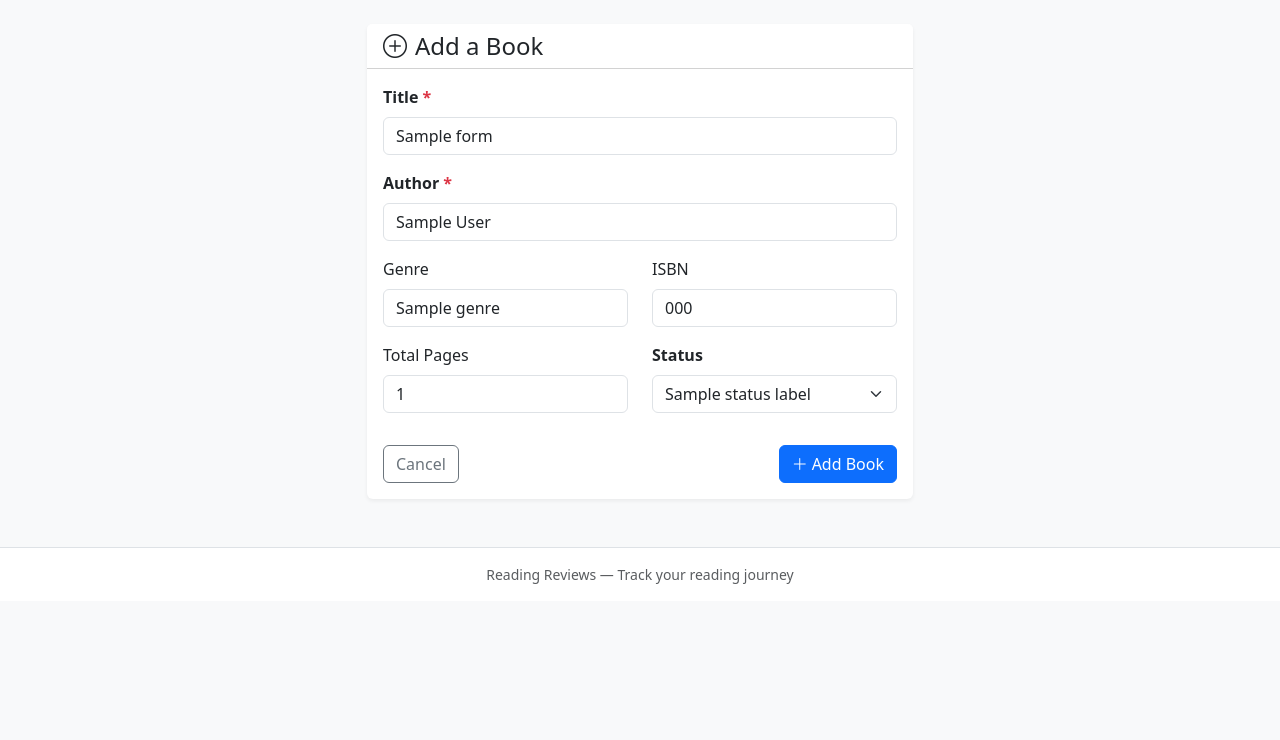
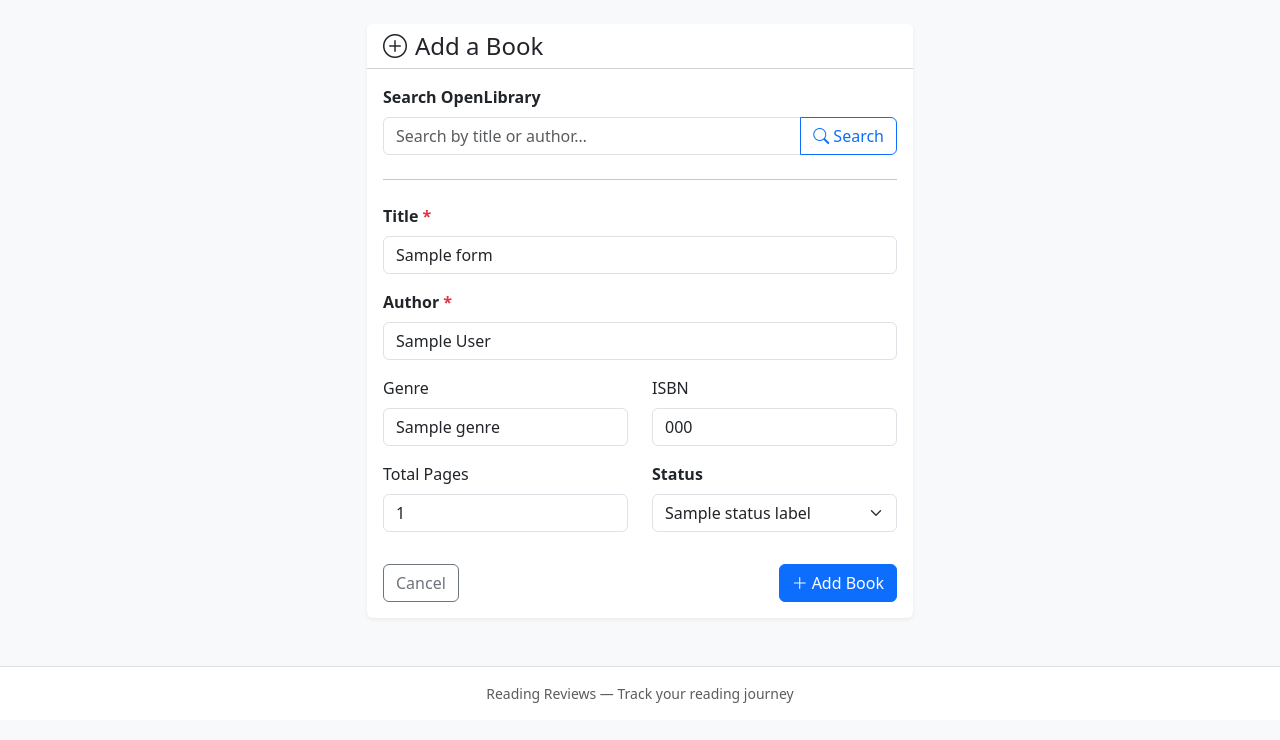
Before and after one commit to csarakinis/reading_reviews, a Python web app: template frontend/app/templates/add_book.html in a window 1280 px wide. Shown: the part 60-800 px from the top of the page. Run offline with Jinja, Linux system fonts and the light colour scheme; the template is opened without the code that fills it: most values are stand-ins (such as "Sample title", 1, 10 or a date in 2020).

Commit message:
frontend for OL search

```diff
--- a/backend/app/schemas/book.py
+++ b/backend/app/schemas/book.py
@@ -119,4 +119,5 @@ class OLSearchResult(BaseModel):
     author: str
     isbn: str | None = None
     total_pages: int | None = None
+    genre: str | None = None
     cover_url: str | None = None
--- a/backend/pyproject.toml
+++ b/backend/pyproject.toml
@@ -19,6 +19,7 @@ polars = "1.17.1"
 python-multipart = "0.0.22"
 itsdangerous = "2.2.0"
 starlette = "0.49.1"
+httpx = "0.28.1"
 
 [tool.poetry.group.dev.dependencies]
 pytest = "8.3.4"
--- a/frontend/app/api_client.py
+++ b/frontend/app/api_client.py
@@ -82,6 +82,12 @@ class APIClient:
             resp.raise_for_status()
             return resp.json()
 
+    def search_open_library(self, query: str) -> list[dict[str, Any]]:
+        with self._get_client() as client:
+            resp = client.get("/api/v1/books/search-ol", params={"q": query})
+            resp.raise_for_status()
+            return resp.json()
+
     def get_me(self) -> dict[str, Any]:
         """Return the profile for the currently logged-in user."""
         with self._get_client() as client:
--- a/frontend/app/static/js/app.js
+++ b/frontend/app/static/js/app.js
@@ -6,6 +6,10 @@
  */
 
 document.addEventListener('DOMContentLoaded', function () {
+    // ----------------------------------------------------------------
+    // Delete confirmation: any form with data-confirm="..." will prompt
+    // the user before submitting.
+    // ----------------------------------------------------------------
     document.addEventListener('submit', function (event) {
         var form = event.target;
         if (!form.matches('form[data-confirm]')) {
@@ -16,4 +20,103 @@ document.addEventListener('DOMContentLoaded', function () {
             event.preventDefault();
         }
     });
+
+    // ----------------------------------------------------------------
+    // OpenLibrary search on the Add Book page.
+    // Fetches /books/search-ol?q=... and renders result cards.
+    // Clicking "Use this book" pre-fills the form fields below.
+    // ----------------------------------------------------------------
+    var searchBtn = document.getElementById('ol-search-btn');
+    if (!searchBtn) return;  // only runs on the Add Book page
+
+    var searchInput  = document.getElementById('ol-search-query');
+    var resultsBox   = document.getElementById('ol-results');
+
+    function renderResults(results) {
+        resultsBox.innerHTML = '';
+
+        if (results.length === 0) {
+            resultsBox.innerHTML = '<p class="text-muted mb-0">No results found.</p>';
+            resultsBox.style.display = 'block';
+            return;
+        }
+
+        var cards = results.map(function (book, i) {
+            var coverHtml = book.cover_url
+                ? '<img src="' + book.cover_url + '" alt="Cover" class="rounded" style="width:60px;height:90px;object-fit:cover;">'
+                : '<div class="rounded bg-light d-flex align-items-center justify-content-center text-muted" style="width:60px;height:90px;font-size:0.7rem;">No cover</div>';
+
+            return '<div class="d-flex align-items-start gap-3 p-2 border rounded mb-2">'
+                + coverHtml
+                + '<div class="flex-grow-1">'
+                + '<div class="fw-semibold">' + escapeHtml(book.title) + '</div>'
+                + '<div class="text-muted small">' + escapeHtml(book.author) + '</div>'
+                + (book.isbn ? '<div class="text-muted small">ISBN: ' + escapeHtml(book.isbn) + '</div>' : '')
+                + (book.total_pages ? '<div class="text-muted small">' + book.total_pages + ' pages</div>' : '')
+                + '</div>'
+                + '<button type="button" class="btn btn-sm btn-outline-success flex-shrink-0 ol-use-btn"'
+                + ' data-index="' + i + '">Use</button>'
+                + '</div>';
+        });
+
+        resultsBox.innerHTML = cards.join('');
+        resultsBox.style.display = 'block';
+
+        // Attach click handlers to all "Use" buttons.
+        resultsBox.querySelectorAll('.ol-use-btn').forEach(function (btn) {
+            btn.addEventListener('click', function () {
+                var book = results[parseInt(btn.dataset.index, 10)];
+                document.getElementById('title').value       = book.title  || '';
+                document.getElementById('author').value      = book.author || '';
+                document.getElementById('isbn').value        = book.isbn   || '';
+                document.getElementById('total_pages').value = book.total_pages || '';
+                document.getElementById('genre').value       = book.genre  || '';
+                document.getElementById('cover_url').value   = book.cover_url  || '';
+                // Scroll down to the form so the user can see the pre-filled fields.
+                document.getElementById('title').scrollIntoView({ behavior: 'smooth', block: 'center' });
+            });
+        });
+    }
+
+    function escapeHtml(str) {
+        return String(str)
+            .replace(/&/g, '&amp;')
+            .replace(/</g, '&lt;')
+            .replace(/>/g, '&gt;')
+            .replace(/"/g, '&quot;');
+    }
+
+    function doSearch() {
+        var q = searchInput.value.trim();
+        if (q.length < 3) {
+            resultsBox.innerHTML = '<p class="text-muted mb-0">Please enter at least 3 characters.</p>';
+            resultsBox.style.display = 'block';
+            return;
+        }
+
+        searchBtn.disabled = true;
+        searchBtn.innerHTML = '<span class="spinner-border spinner-border-sm me-1"></span>Searching…';
+
+        fetch('/books/search-ol?q=' + encodeURIComponent(q))
+            .then(function (resp) { return resp.json(); })
+            .then(function (data) { renderResults(data); })
+            .catch(function () {
+                resultsBox.innerHTML = '<p class="text-danger mb-0">Search failed. Please try again.</p>';
+                resultsBox.style.display = 'block';
+            })
+            .finally(function () {
+                searchBtn.disabled = false;
+                searchBtn.innerHTML = '<i class="bi bi-search me-1"></i>Search';
+            });
+    }
+
+    searchBtn.addEventListener('click', doSearch);
+
+    // Allow pressing Enter in the search input to trigger the search.
+    searchInput.addEventListener('keydown', function (e) {
+        if (e.key === 'Enter') {
+            e.preventDefault();
+            doSearch();
+        }
+    });
 });
--- a/frontend/app/templates/add_book.html
+++ b/frontend/app/templates/add_book.html
@@ -15,6 +15,20 @@
                     {% for error in errors %}<p class="mb-0">{{ error }}</p>{% endfor %}
                 </div>
                 {% endif %}
+
+                <!-- OpenLibrary search — fills the form fields below when the user picks a result -->
+                <div class="mb-4">
+                    <label class="form-label fw-semibold">Search OpenLibrary</label>
+                    <div class="input-group">
+                        <input type="text" class="form-control" id="ol-search-query"
+                               placeholder="Search by title or author…">
+                        <button class="btn btn-outline-primary" type="button" id="ol-search-btn">
+                            <i class="bi bi-search me-1"></i>Search
+                        </button>
+                    </div>
+                    <div id="ol-results" class="mt-3" style="display:none;"></div>
+                </div>
+                <hr class="mb-4">
 
                 <form action="/books/add" method="post">
                     <div class="mb-3">
@@ -57,8 +71,9 @@
                             </select>
                         </div>
                     </div>
+                    <input type="hidden" name="cover_url" id="cover_url">
                     <div class="d-flex justify-content-between mt-3">
-                        <a href="/" class="btn btn-outline-secondary">Cancel</a>
+                        <a href="/books" class="btn btn-outline-secondary">Cancel</a>
                         <button type="submit" class="btn btn-primary">
                             <i class="bi bi-plus-lg me-1"></i>Add Book
                         </button>
--- a/frontend/app/templates/index.html
+++ b/frontend/app/templates/index.html
@@ -27,6 +27,11 @@
     {% for book in books %}
     <div class="col">
         <div class="card h-100">
+            {% if book.cover_url %}
+            <img src="{{ book.cover_url }}" alt="Cover for {{ book.title }}"
+                 class="card-img-top" style="height:180px;object-fit:cover;"
+                 onerror="this.style.display='none'">
+            {% endif %}
             <div class="card-body">
                 <div class="d-flex justify-content-between align-items-start mb-2">
                     <h5 class="card-title mb-0">
```
Also changed, not shown: backend/app/routers/books.py (+6 -4 lines), frontend/app/routers/pages/books.py (+17 -2 lines), frontend/app/templates/book_detail.html (+16 -7 lines), 2 other files.
